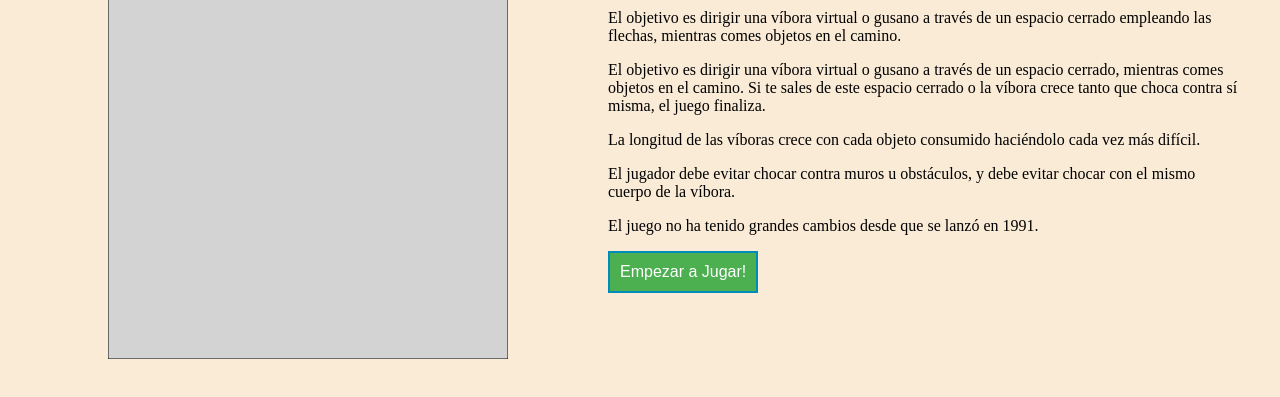
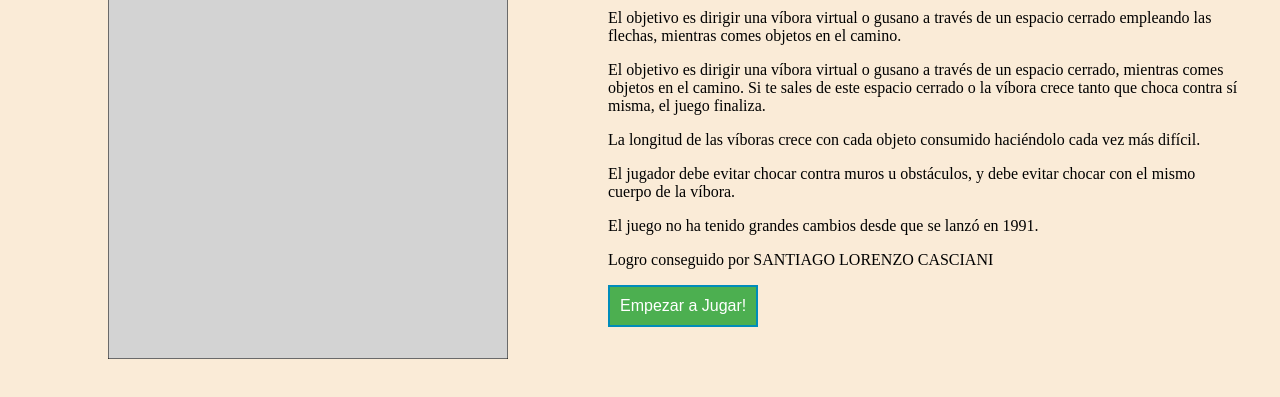
Before and after one commit to santiagol123/ejercicio1web, a plain HTML site: page index.html in a window 1280 px wide. Shown: the part 93-490 px from the top of the page. Drawn offline with Linux system fonts and the light colour scheme.

Commit message:
subida 2

```diff
--- a/index.html
+++ b/index.html
@@ -21,6 +21,9 @@
           <p>La longitud de las víboras crece con cada objeto consumido haciéndolo cada vez más difícil. </p>
           <p>El jugador debe evitar chocar contra muros u obstáculos, y debe evitar chocar con el mismo cuerpo de la víbora. </p>
           <p>El juego no ha tenido grandes cambios desde que se lanzó en 1991. </p>
+
+          <p>Logro conseguido por SANTIAGO LORENZO CASCIANI</p>
+
           <button type="button" id="btn-iniciar">Empezar a Jugar!</button>
         </section>
     </section>
```
